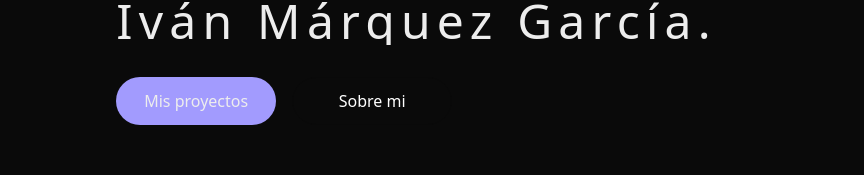
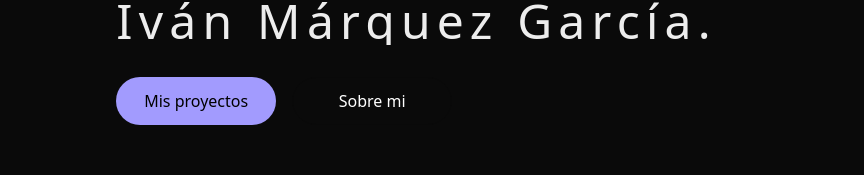
Before and after one commit to Ivanmg10/myself, a Next.js app: page / in a window 1280 px wide. Shown: the part 381-556 px from the top of the page, without its empty margins (220-1084 px from the left). Built offline with nearby package versions, Linux system fonts and the light colour scheme.

Commit message:
feat: fix button redirect

```diff
--- a/src/app/page.tsx
+++ b/src/app/page.tsx
@@ -11,8 +11,8 @@
 
         <div className="flex gap-4 items-center flex-col sm:flex-row w-full">
           <Link
-            className="rounded-full border border-solid border-transparent transition-colors flex items-center justify-center bg-[#a29bfe] text-background gap-2 hover:bg-[#6c5ce7] dark:hover:bg-[#6c5ce7] font-medium text-sm sm:text-base h-10 sm:h-12 px-4 sm:px-5 w-full sm:w-auto md:w-[160px]"
-            href="/pages/projects text-black"
+            className="rounded-full border border-solid border-transparent transition-colors flex items-center justify-center bg-[#a29bfe] text-background gap-2 hover:bg-[#6c5ce7] dark:hover:bg-[#6c5ce7] font-medium text-sm sm:text-base h-10 sm:h-12 px-4 sm:px-5 w-full sm:w-auto md:w-[160px] text-black"
+            href="/pages/projects"
           >
             Mis proyectos
           </Link>
```
